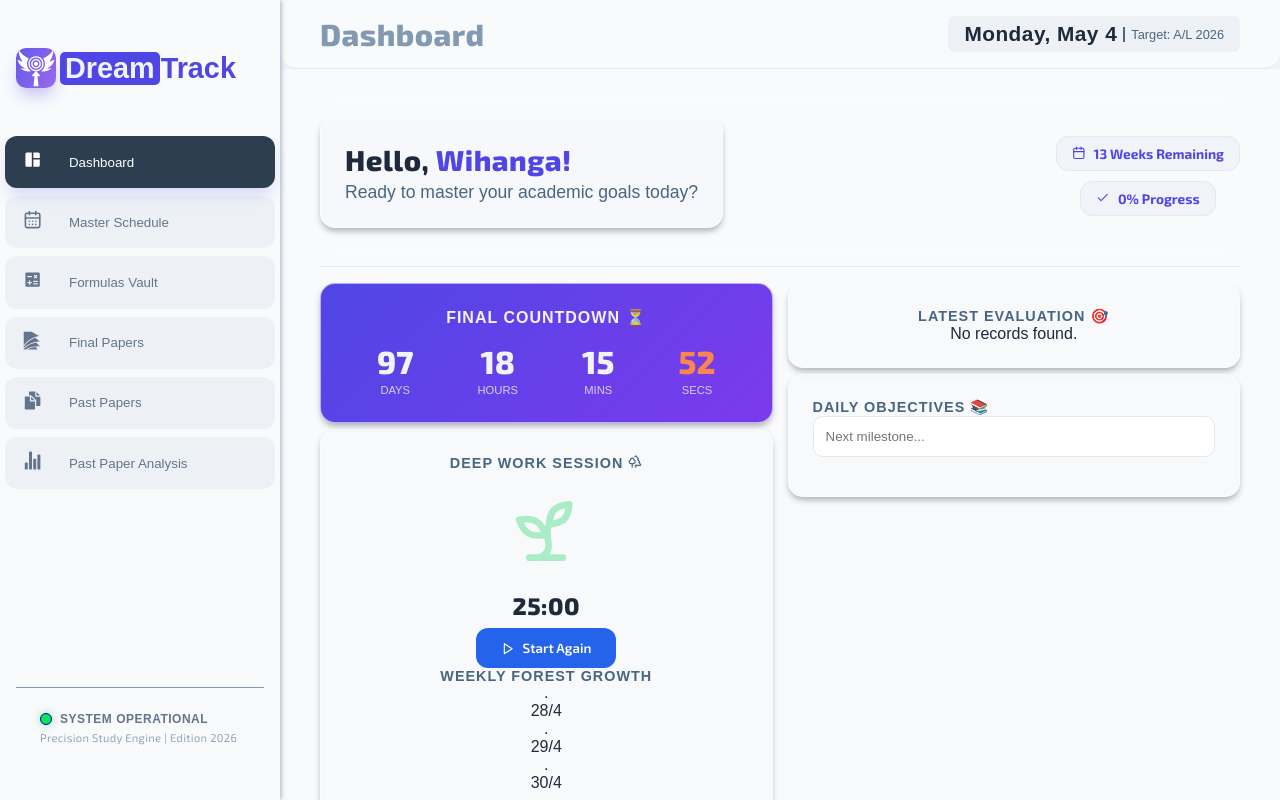
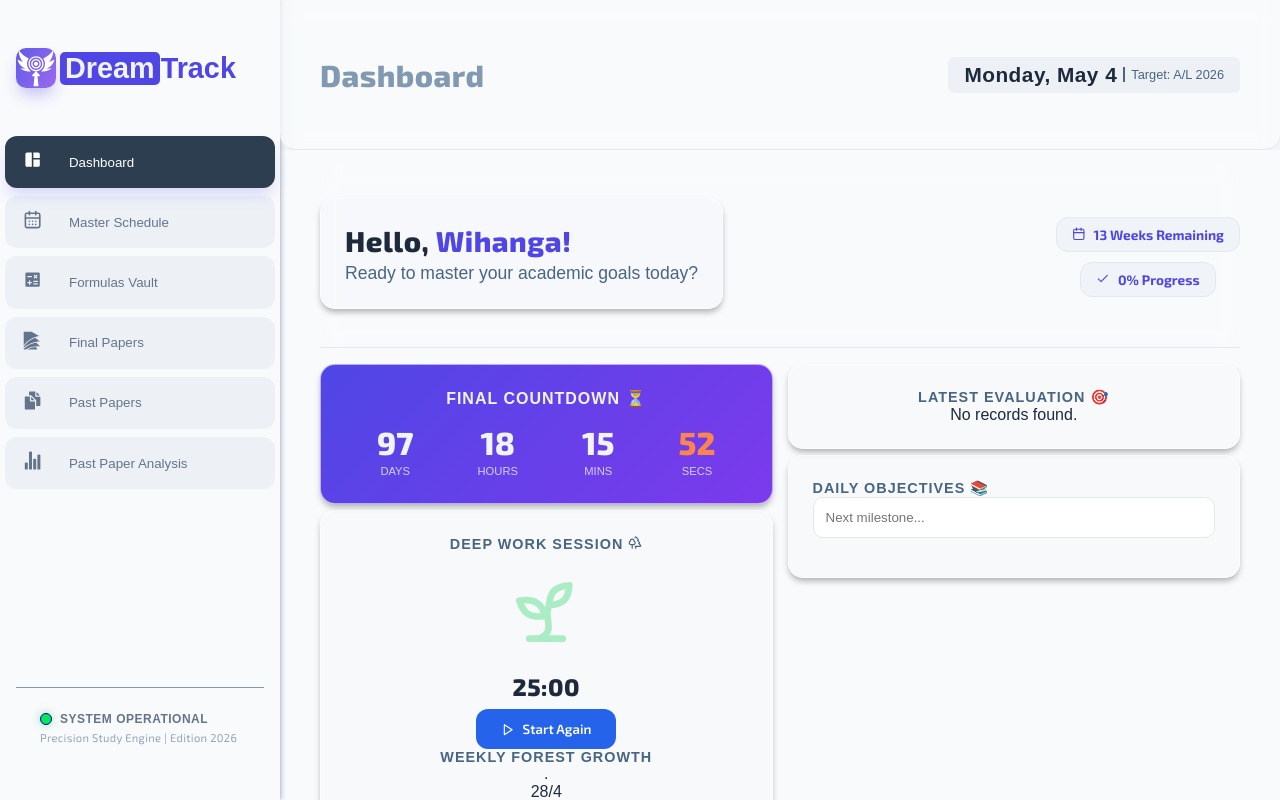
Before and after one commit to lakshan-beast/Future-Plan, a React (Vite) app: page / in a window 1280 px wide. Built offline with nearby package versions, Linux system fonts and the light colour scheme; a web font is replaced by a local one.

Commit message:
Enhance top-bar styling with sticky positioning and backdrop filter for improved UI

```diff
--- a/src/styles/layouts/_home.scss
+++ b/src/styles/layouts/_home.scss
@@ -192,8 +192,14 @@
       display: flex;
       justify-content: space-between;
       align-items: center;
-      height: 100px;
+      min-height: 150px;
       border-radius: 0 0 1rem 1rem;
+      -webkit-backdrop-filter: blur(10px);
+      backdrop-filter: blur(10px);
+      border-bottom: 1px solid $border;
+      position: sticky;
+      top: 0;
+      z-index: 100;
 
       h1 {
         font-size: 1.9rem;
```
